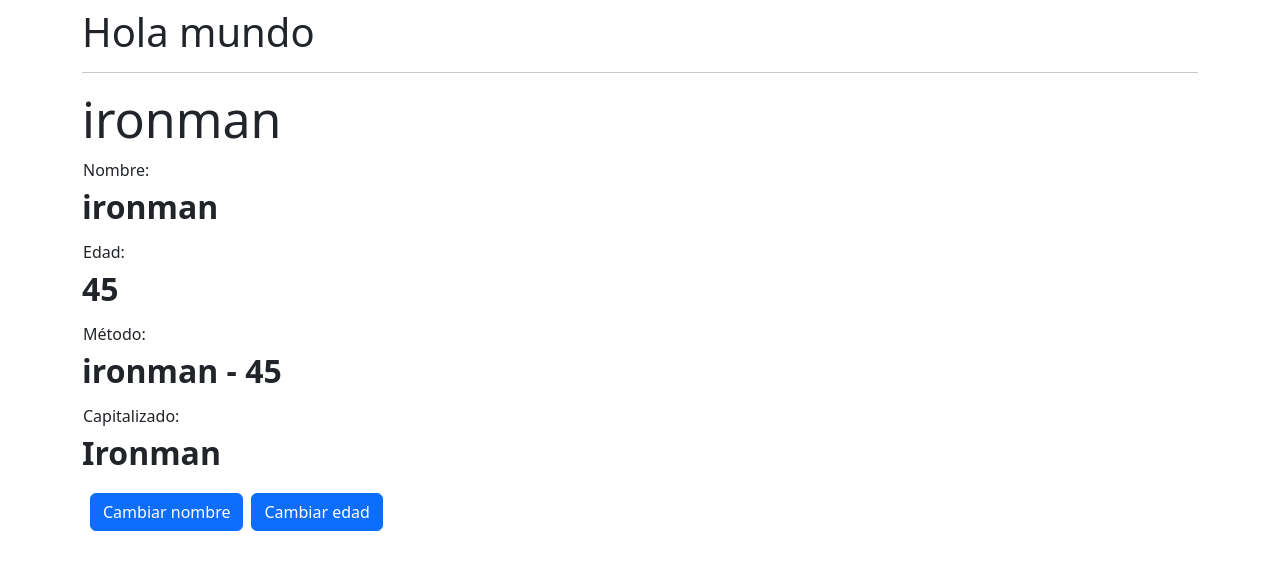
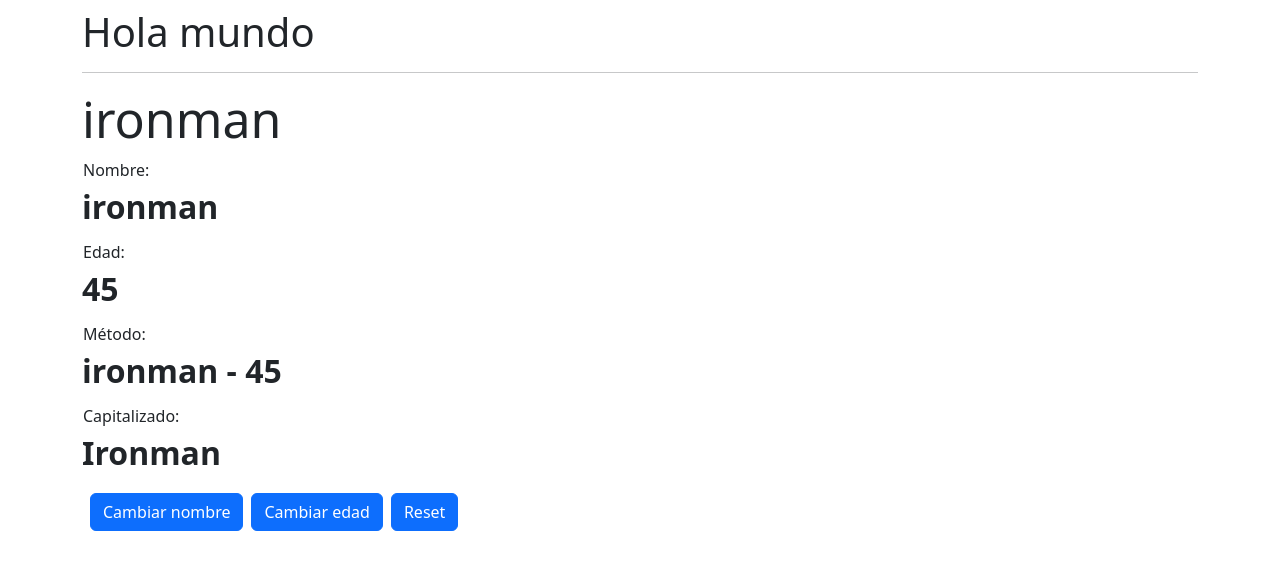
Before and after one commit to GeovanyMarroquin/Curso-Angular, an Angular app in the folder 02-bases/: page / in a window 1280 px wide. Shown: the top 570 px of the page. Built offline with nearby package versions, Linux system fonts and the light colour scheme.

Commit message:
🎨 Mejoras component heroes

```diff
--- a/02-bases/src/app/heroes/hero/hero.component.html
+++ b/02-bases/src/app/heroes/hero/hero.component.html
@@ -12,15 +12,19 @@
 
   <td>Capitalizado: </td>
   <dd> {{ capitalizedName }} </dd>
-
 </dl>
 
 
-<button class="btn btn-primary mx-2" (click)="changeHero()">
+<button *ngIf="name !== 'Spiderman'" class="btn btn-primary mx-2" (click)="changeHero()">
   Cambiar nombre
 </button>
 
 
-<button class="btn btn-primary" (click)="changeAge()">
+<button *ngIf="age !== 17" class="btn btn-primary" (click)="changeAge()">
   Cambiar edad
 </button>
+
+
+<button class="btn btn-primary mx-2" (click)="resetForm()">
+  Reset
+</button>
--- a/02-bases/src/app/heroes/hero/hero.component.ts
+++ b/02-bases/src/app/heroes/hero/hero.component.ts
@@ -19,10 +19,15 @@ export class HeroComponent {
   }
 
   changeHero(): void {
-    this.name = "miles morales";
+    this.name = "Spiderman";
   }
 
   changeAge(): void {
     this.age = 17;
   }
+
+  resetForm(){
+    this.name = "ironman";
+    this.age = 45;
+  }
 }
```
